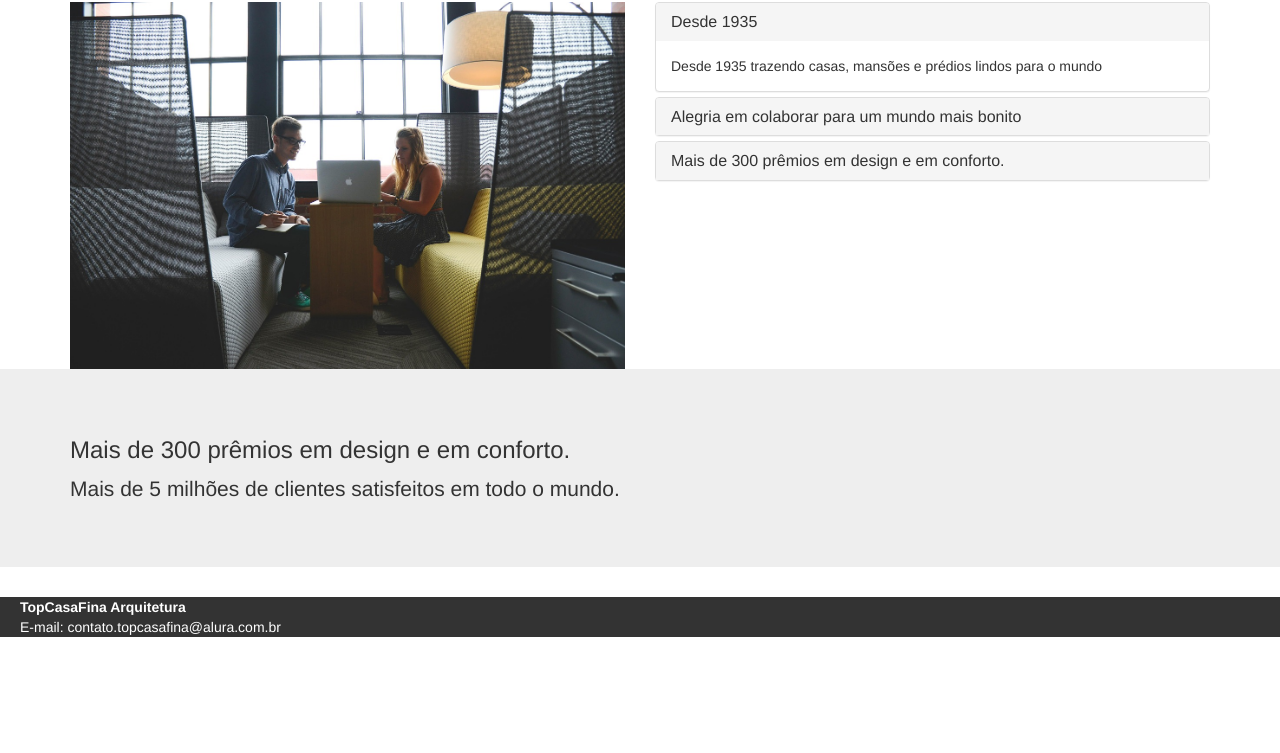
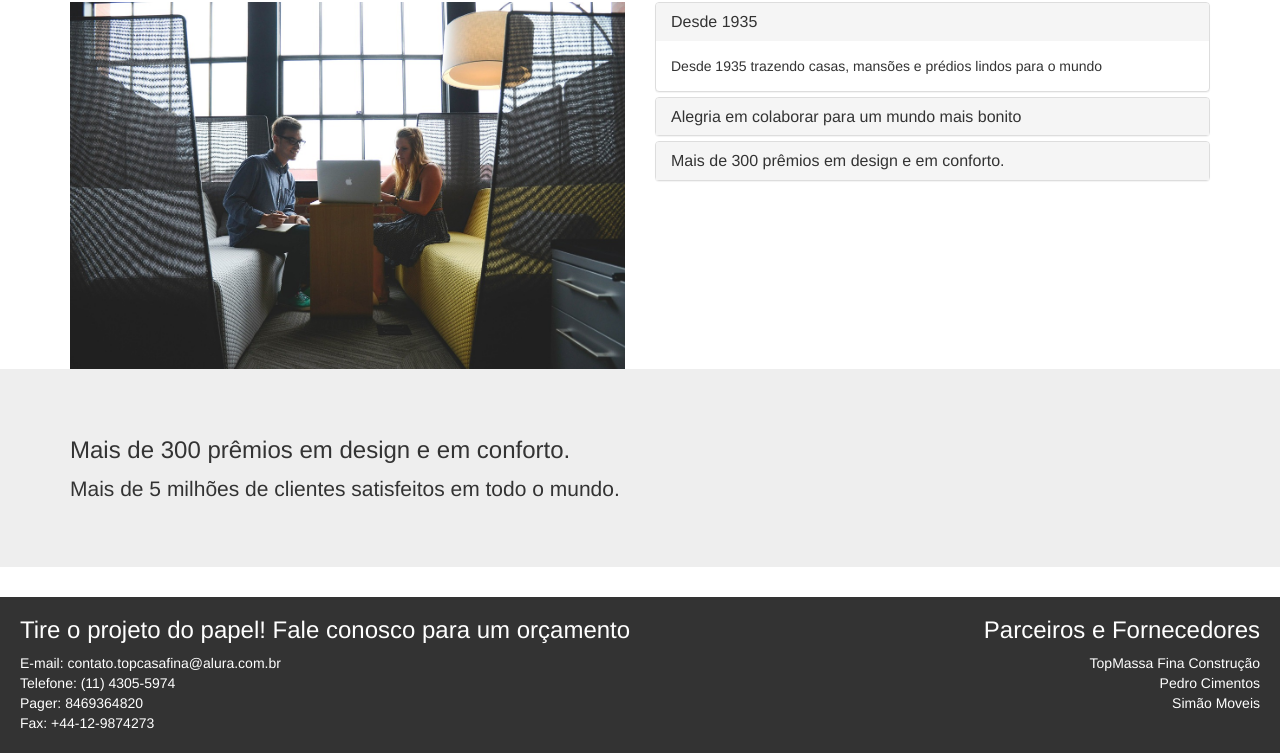
Before and after one commit to Renorog/estudo-vim, a plain HTML site: page estudo-vim/about.html in a window 1280 px wide. Shown: the part 121-874 px from the top of the page. Before the commit the page ends 800 px from the top, so only its background shows below. Drawn offline with Linux system fonts and the light colour scheme.

Commit message:
copiando footer para outros aquivos

```diff
--- a/estudo-vim/about.html
+++ b/estudo-vim/about.html
@@ -70,9 +70,19 @@
 
 	<footer>
 		<address>
-			<strong>TopCasaFina Arquitetura</strong><br>
-			E-mail: contato.topcasafina@alura.com.br
+						<h3> Tire o projeto do papel! Fale conosco para um orçamento</h3>
+						E-mail: contato.topcasafina@alura.com.br<br>
+						Telefone: (11) 4305-5974<br>
+						Pager: 8469364820<br>
+						Fax: +44-12-9874273<br>
+
 		</address>
+		<div>
+					<h3>Parceiros e Fornecedores</h3>
+					TopMassa Fina Construção<br>
+					Pedro Cimentos<br>
+					Simão Moveis<br>
+		</div>
 	</footer>
 </body>
 </html>
```
Also changed, not shown: estudo-vim/index.html (+0 -1 lines), estudo-vim/ourprojects.html (+12 -3 lines), estudo-vim/testimonies.html (+12 -3 lines).
